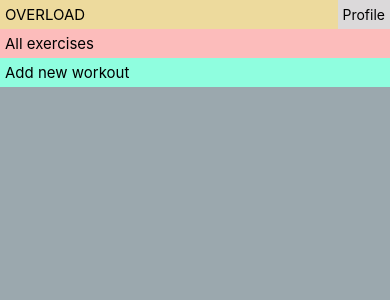
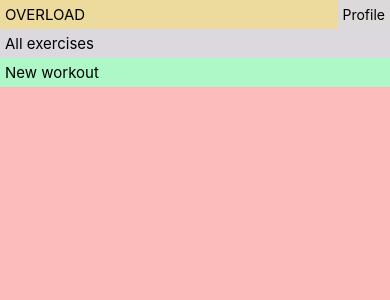
Before and after one commit to brsxt/LIFTS-dev, a React Native app: screen / in a window 390 px wide. Shown: the top 300 px of the page. Built offline with nearby package versions, Linux system fonts and the light colour scheme.

Commit message:
accented new buttons

```diff
--- a/components/item.tsx
+++ b/components/item.tsx
@@ -11,7 +11,7 @@ const Item: React.FC<itemProps> = (props: itemProps) => {
         if (props.getText)
             props.getText().then((result) => { setText(result) });
     }, []);
-    let style: globalStyle = props.style || getStyle();
+    let style = props.style || getStyle();
     return (
         <Text style={[style, {flex: 1}, styles.listItemText]}>{text}</Text>
     )
--- a/components/listItem.tsx
+++ b/components/listItem.tsx
@@ -22,7 +22,7 @@ const ListItem: React.FC<listItemProps> = (props: listItemProps) => {
             <Item
                 text={props.text}
                 getText={props.getText}
-                style={style}
+                style={[style, props.style]}
             />
         </Pressable>
     )
--- a/pages/repList.tsx
+++ b/pages/repList.tsx
@@ -34,7 +34,7 @@ const RepList: React.FC<pageProps> = (props: pageProps) => {
         <FlatList
             data={data}
             ListHeaderComponent={
-                <Row data={['Reps', 'Weight', 'Best', 'Do weight']}/>
+                <Row data={['Reps', 'Weight', 'Est. weight', 'Do weight']}/>
             }
             renderItem={({index, item}) => {
                 return (
--- a/pages/weightList.tsx
+++ b/pages/weightList.tsx
@@ -91,7 +91,7 @@ const WeightList: React.FC<pageProps> = (props: pageProps) => {
         <FlatList
             data={data}
             ListHeaderComponent={
-                <Row data={['Weight', 'Reps', 'Do reps']}/>
+                <Row data={['Weight', 'Est. reps', 'Do reps']}/>
             }
             renderItem={({index, item}: {index: number, item: weightListRow}) => {
                 let rowData: (string|number)[] = [item.weight, item.reps, item.rec];
--- a/screens/dayList.tsx
+++ b/screens/dayList.tsx
@@ -63,7 +63,7 @@ const DayList: React.FC<screenProps> = (props: screenProps) => {
             }}
             ListFooterComponent={
                 <ListItem
-                    text={"Add new workout"}
+                    text={"New workout"}
                     onPress={
                         async (): Promise<void> => {
                             let newDay = await saveNewDay();
@@ -74,6 +74,7 @@ const DayList: React.FC<screenProps> = (props: screenProps) => {
                             props.newPage('DaySettings');
                         }
                     }
+                    style={{color: getStyle().accent}}
                 />
             }
         />
--- a/screens/exerciseList.tsx
+++ b/screens/exerciseList.tsx
@@ -51,7 +51,7 @@ const ExerciseList: React.FC<screenProps> = (props: screenProps) => {
                 )
             }}
             ListFooterComponent={
-                <ListItem text={"Add new exercise"}
+                <ListItem text={"New exercise"}
                     onPress={async (): Promise<void> => {
                         let newExercise = await props.getProps().saveNewExercise!();
                         props.disableBack!(true);
@@ -60,6 +60,7 @@ const ExerciseList: React.FC<screenProps> = (props: screenProps) => {
                         });
                         props.newPage('ExerciseSettings');
                     }}
+                    style={{color: getStyle().accent}}
                 />
             }
         />
--- a/utils/types.tsx
+++ b/utils/types.tsx
@@ -52,7 +52,7 @@ type inputNumProps = {
 type itemProps = {
     text?: string;
     getText?: () => Promise<string>;
-    style?: globalStyle;
+    style?: {};
 }
 
 type listItemProps = {
@@ -60,6 +60,7 @@ type listItemProps = {
     getText?: () => Promise<string>;
     onPress?: () => void;
     selected?: boolean;
+    style?: {};
 }
 
 type rowProps = {
```
